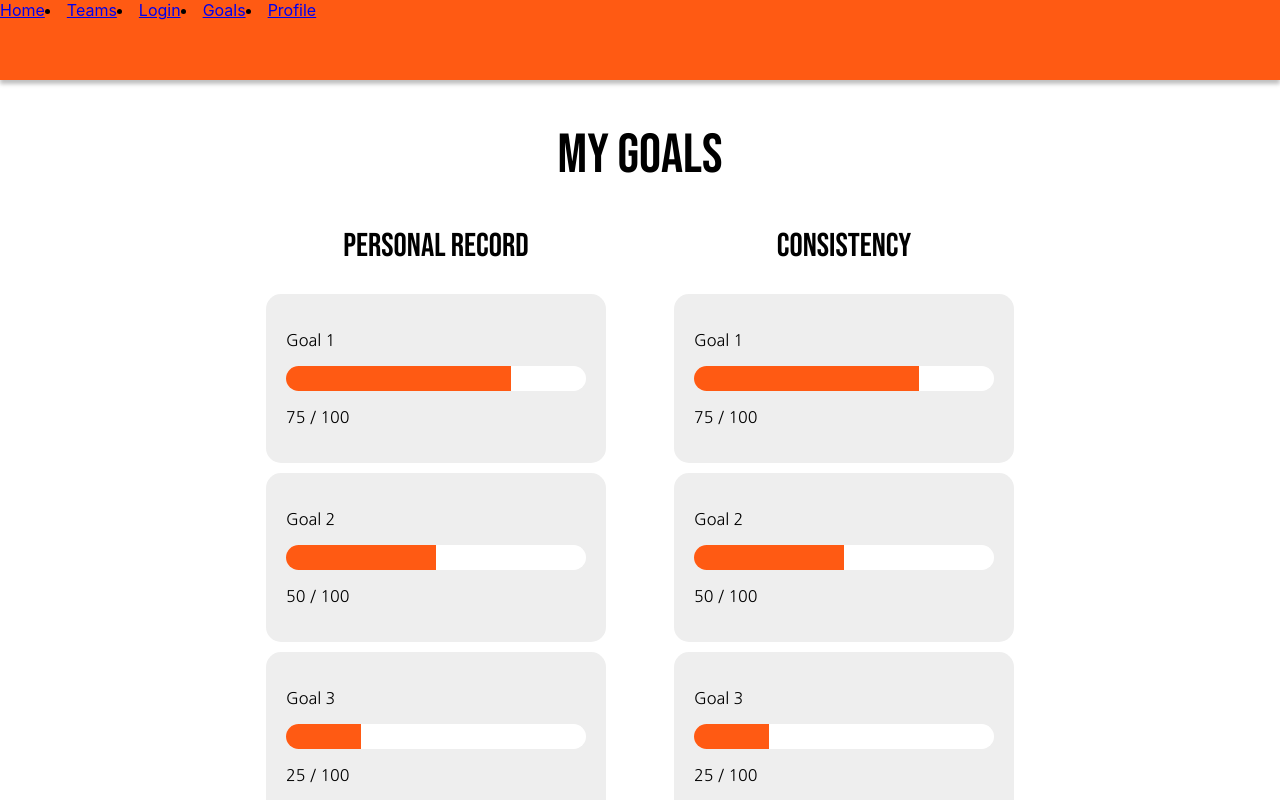
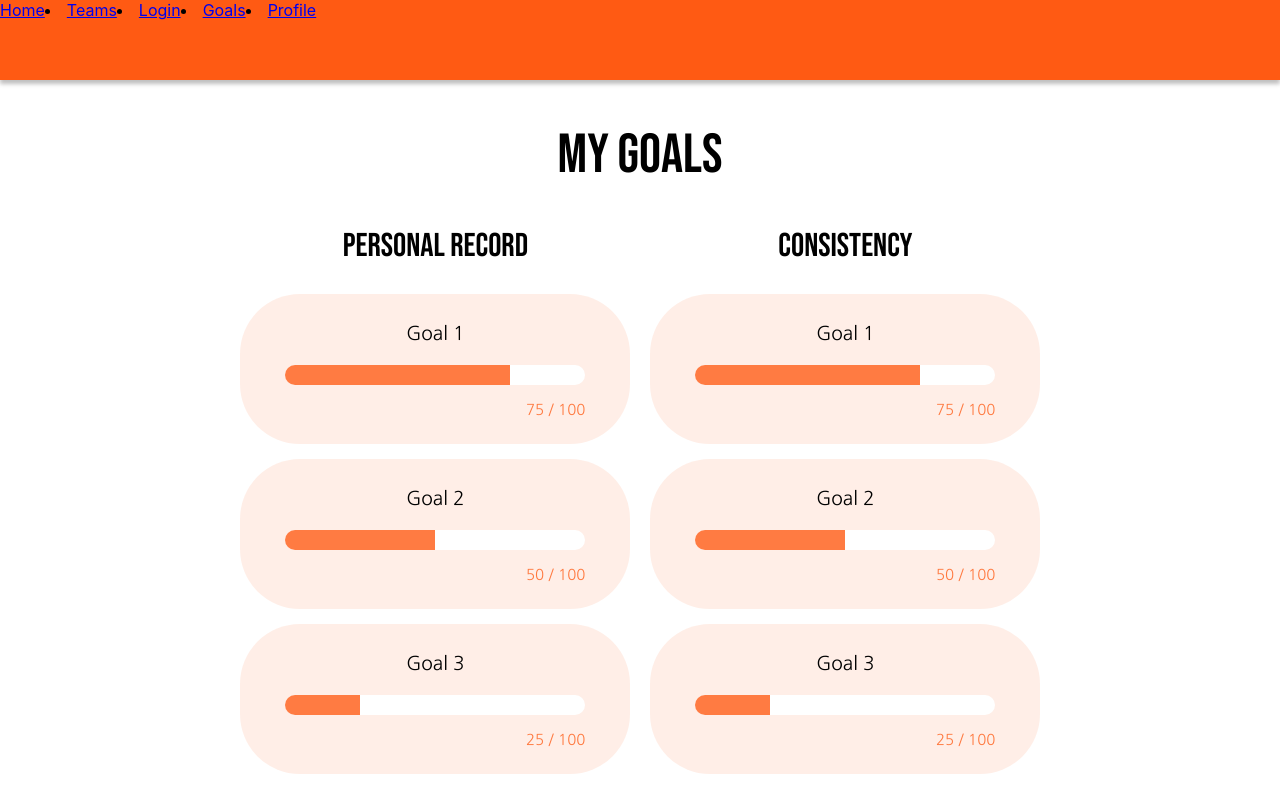
Before and after one commit to sharmaware/cs130-project, a React (Create React App) app in the folder client/: page /goals in a window 1280 px wide. Shown: the top 800 px of the page. Built offline with nearby package versions, Linux system fonts and the light colour scheme.

Commit message:
goals pg

```diff
--- a/client/src/components/Goal.css
+++ b/client/src/components/Goal.css
@@ -5,7 +5,7 @@
   background: white;
   border-radius: 99999px;
   width: 300px;
-  height: 25px;
+  height: 20px;
 
   /* Fix overflow clipping in Safari */
   /* https://gist.github.com/domske/b66047671c780a238b51c51ffde8d3a0 */
@@ -13,8 +13,32 @@
 }
 
 .ProgressIndicator {
-  background-color: #FF5A13;
+  background-color: rgb(255, 90, 19, .8);
   width: 100%;
   height: 100%;
   transition: transform 660ms cubic-bezier(0.65, 0, 0.35, 1);
 }
+
+.indiv-goal{
+  border-radius: 60px;
+  display: flex;
+  width: 350px;
+  height: 110px;
+  min-height: 100px;
+  padding: 20px;
+  align-items: center;
+  justify-content: center;
+  background-color: rgb(255, 90, 19, .1);
+  margin: 0 10px 15px;
+}
+
+.goal-d{
+  font-size: 19px;
+  text-align: center;
+}
+
+.goal-prog{
+  font-size: 15px;
+  color: rgb(255, 90, 19, .8);
+  float: right;
+}
--- a/client/src/components/Goal.js
+++ b/client/src/components/Goal.js
@@ -13,23 +13,13 @@ const Goal = ({ description, savedprogress, goalvalue }) => {
     }, [savedprogress, goalvalue]);
 
     return (
-        <div style={{
-            display: 'flex',
-            width: '300px',
-            minHeight: '100px',
-            padding: '20px',
-            alignItems: 'center',
-            justifyContent: 'center',
-            background: '#eee',
-            borderRadius: '15px',
-            margin: '10px'
-        }}>
+        <div class="indiv-goal">
             <div>
-                <p> {description} </p>
+                <p class="goal-d"> {description} </p>
                 <Progress.Root className="ProgressRoot" value={progress}>
                     <Progress.Indicator className="ProgressIndicator" style={{ transform: `translateX(-${100 - progress}%)` }} />
                 </Progress.Root>
-                <p> {savedprogress} / {goalvalue} </p>
+                <p class="goal-prog"> {savedprogress} / {goalvalue} </p>
             </div>
         </div>
     );
--- a/client/src/components/GoalsPage.css
+++ b/client/src/components/GoalsPage.css
@@ -1,5 +1,5 @@
 .goals-page{
-  margin:122px 20% 12%;
+  margin:122px 18% 12%;
   font-family: "Nanum Gothic", sans-serif;
   font-weight: 400;
   font-style: normal;
```
